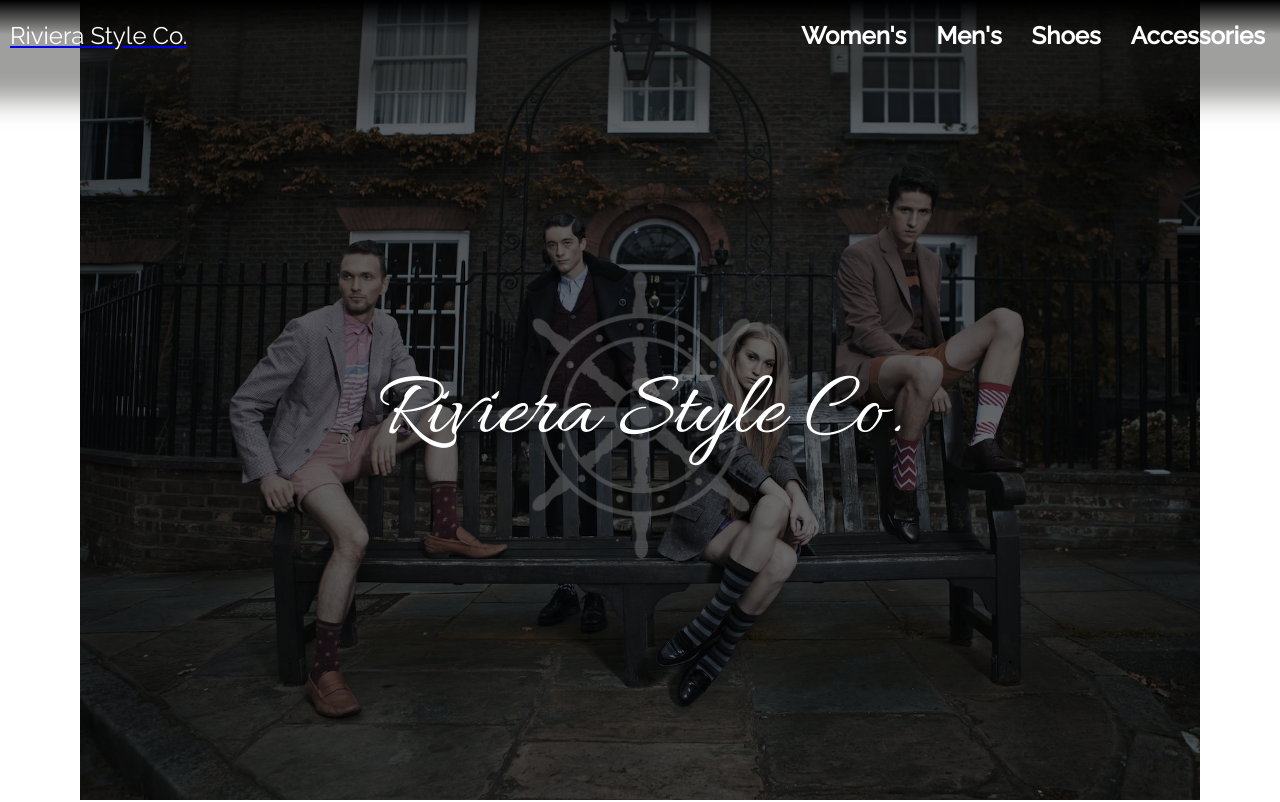
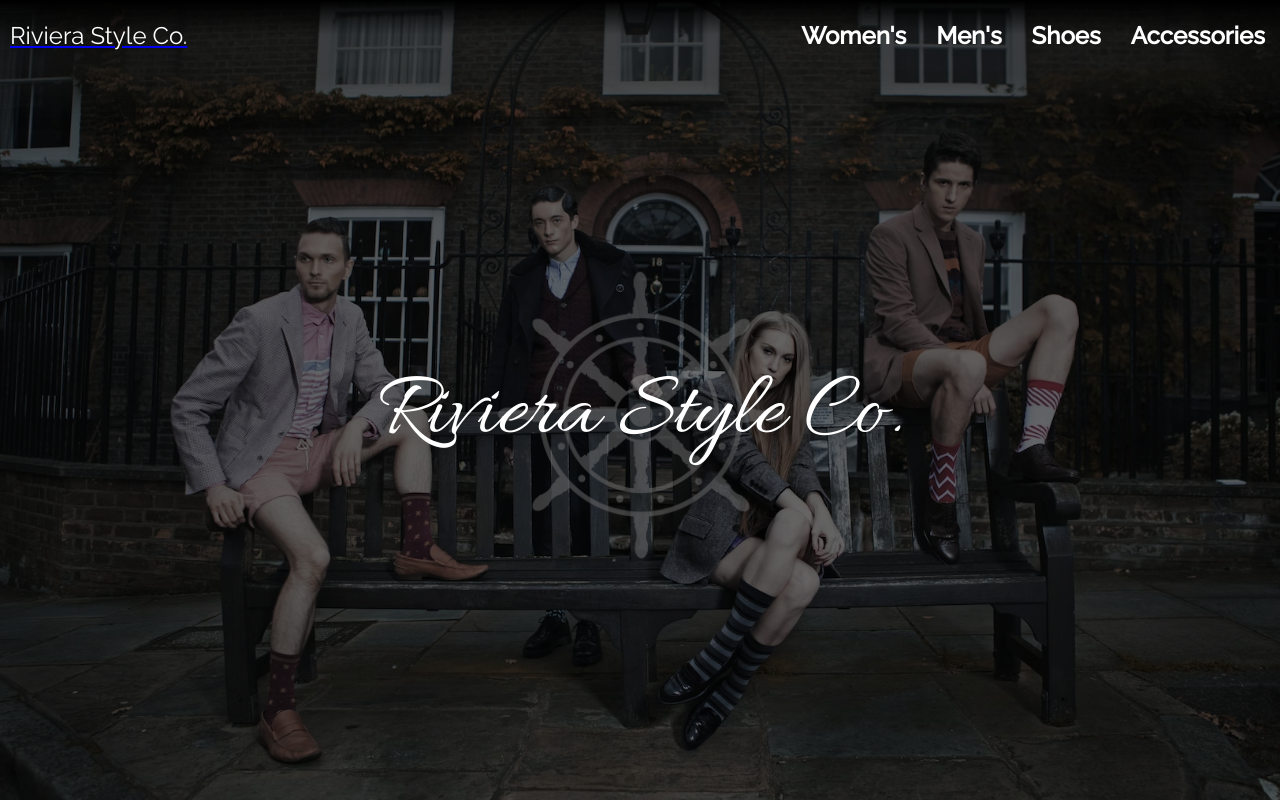
Before and after one commit to GordonPalagi/RivieraStyleCo, a React (Create React App) app in the folder riviera-style-co/: page / in a window 1280 px wide. Shown: the top 802 px of the page. Built offline with nearby package versions, Linux system fonts and the light colour scheme.

Commit message:
hero image now 100vw

```diff
--- a/riviera-style-co/src/Components/UIComponents/HeroPoster/HeroPoster.css
+++ b/riviera-style-co/src/Components/UIComponents/HeroPoster/HeroPoster.css
@@ -20,7 +20,8 @@
 
 .hero-img {
     height: 100%;
-    width: 100%;
+    width: 100vw;
+    object-fit: cover;
     z-index: 0;
     filter: blur(2px);
     filter: brightness(40%);
@@ -47,7 +48,8 @@
 
     .hero-img {
         height: 100%;
-        width: fit-content;
+        width: 100vw;
+        object-fit: cover;
     }
 
 
@@ -66,7 +68,8 @@
 
     .hero-img {
         height: 100%;
-        width: fit-content;
+        width: 100vw;
+        object-fit: cover;
     }
 
 
```
